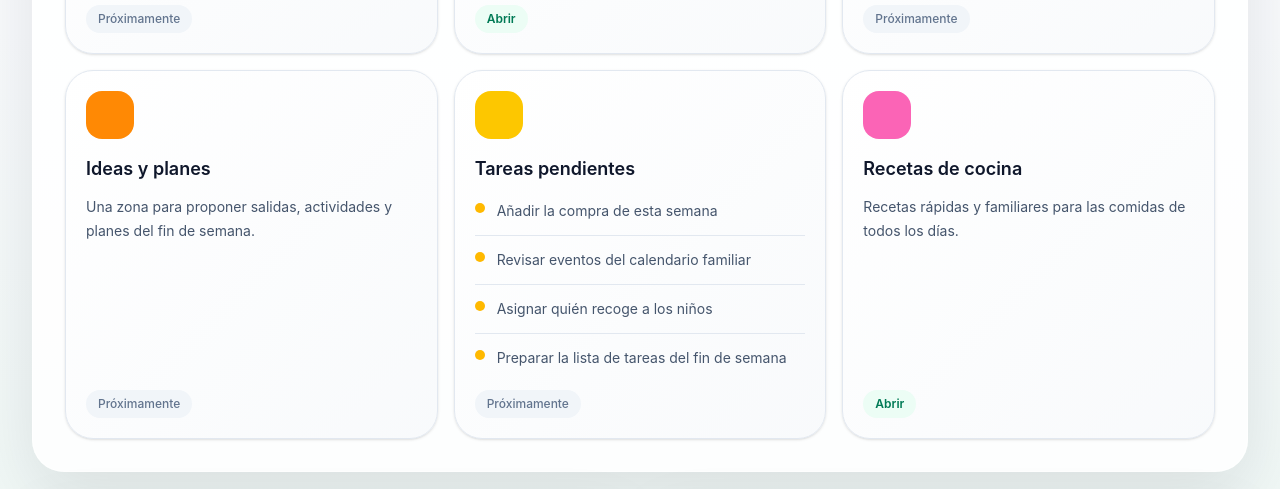
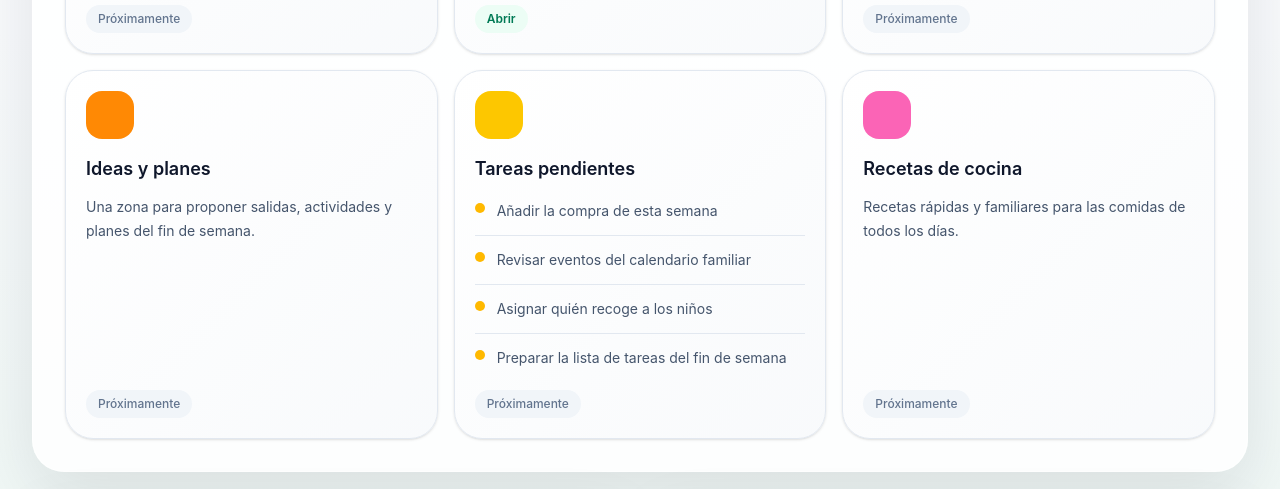
Before and after one commit to Diegogarhdez/proyecto-familia, a React (Vite) app in the folder apps/frontend/: page /dashboard in a window 1280 px wide. Shown: the part 689-1178 px from the top of the page. Built offline with nearby package versions, Linux system fonts and the light colour scheme; no server answers; sample sign-in values are in the browser's storage.

Commit message:
minor changes

```diff
--- a/apps/frontend/src/pages/Dashboard.tsx
+++ b/apps/frontend/src/pages/Dashboard.tsx
@@ -207,7 +207,11 @@ export const Dashboard = () => {
                   )}
                 </div>
 
-                {feature.href ? (
+                {feature.title === 'Recetas de cocina' ? (
+                  <span className="mt-5 inline-flex w-fit items-center rounded-full bg-slate-100 px-3 py-1.5 text-xs font-medium text-slate-500">
+                    Próximamente
+                  </span>
+                ) : feature.href ? (
                   <Link
                     to={feature.href}
                     className="mt-5 inline-flex w-fit items-center rounded-full bg-emerald-50 px-3 py-1.5 text-xs font-semibold text-emerald-700 transition hover:bg-emerald-100"
```
